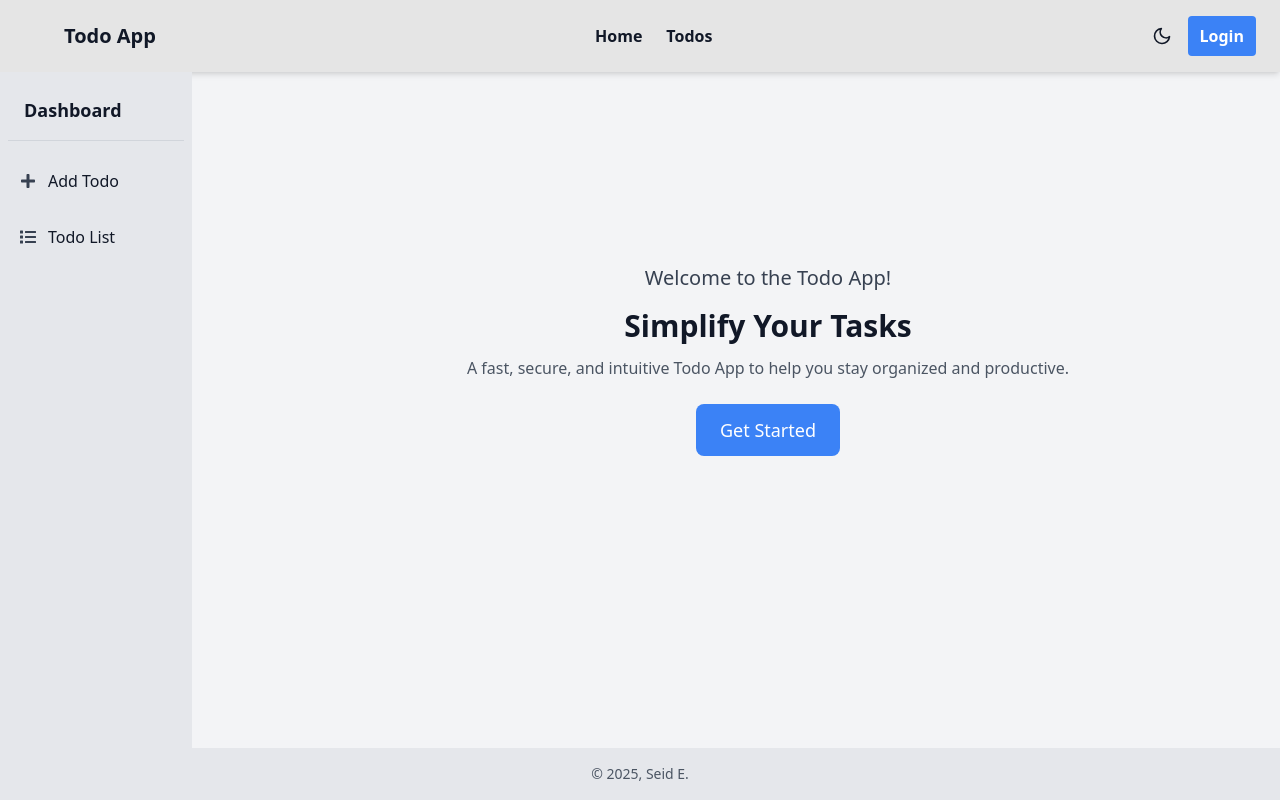
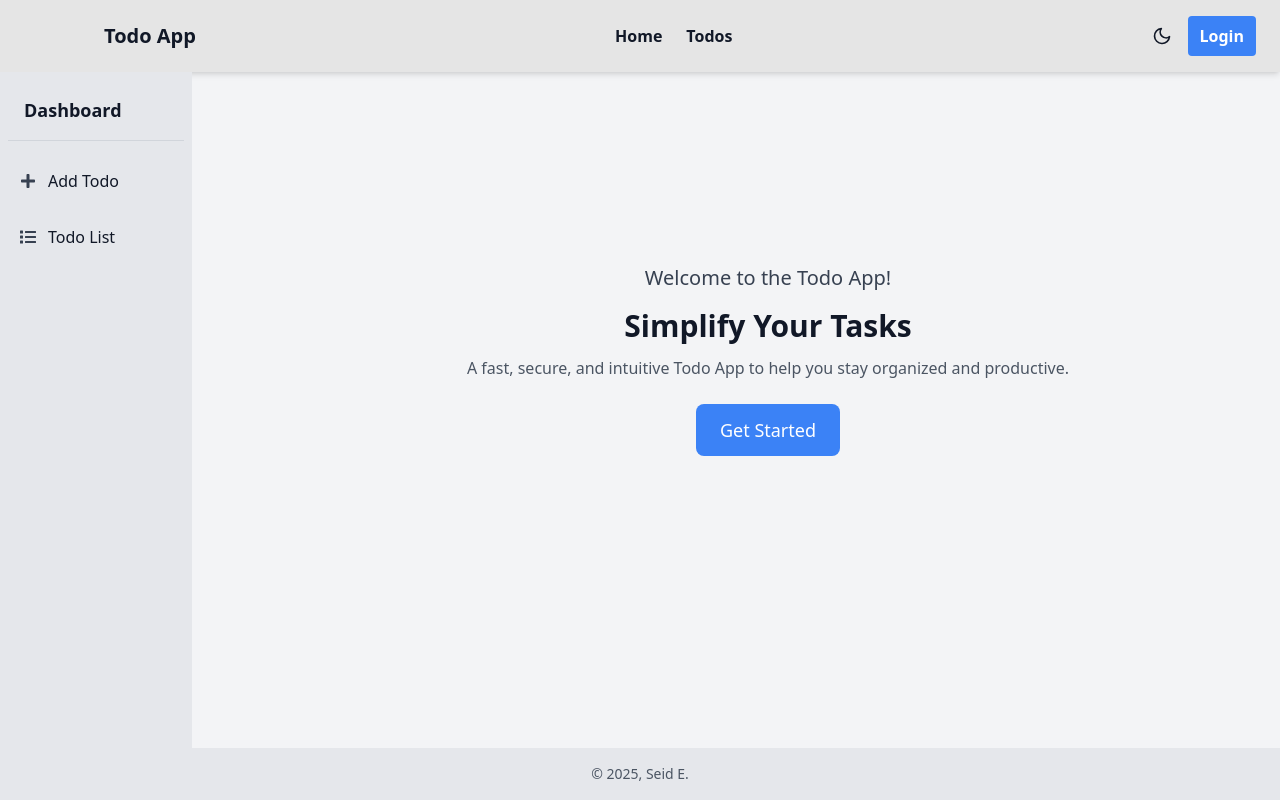
Before and after one commit to mymom0937/Todo-Next-App, a Next.js app: page / in a window 1280 px wide. Built offline with nearby package versions, Linux system fonts and the light colour scheme.

Commit message:
fix navbar issue

```diff
--- a/app/Components/Navbar.jsx
+++ b/app/Components/Navbar.jsx
@@ -52,7 +52,10 @@ export default function Navbar() {
 
   return (
     <nav className="bg-neutral-200 dark:bg-gray-800 text-gray-900 dark:text-white px-4 sm:px-6 py-3 sm:py-4 flex justify-between items-center font-semibold fixed top-0 left-0 w-full z-50 shadow-md">
-      <Link href="/" className="text-lg sm:text-xl font-bold pl-6 sm:pl-10">
+      <Link
+        href="/"
+        className="text-lg sm:text-xl font-bold ml-6 sm:ml-10 pl-6 sm:pl-10"
+      >
         Todo App
       </Link>
 
```
